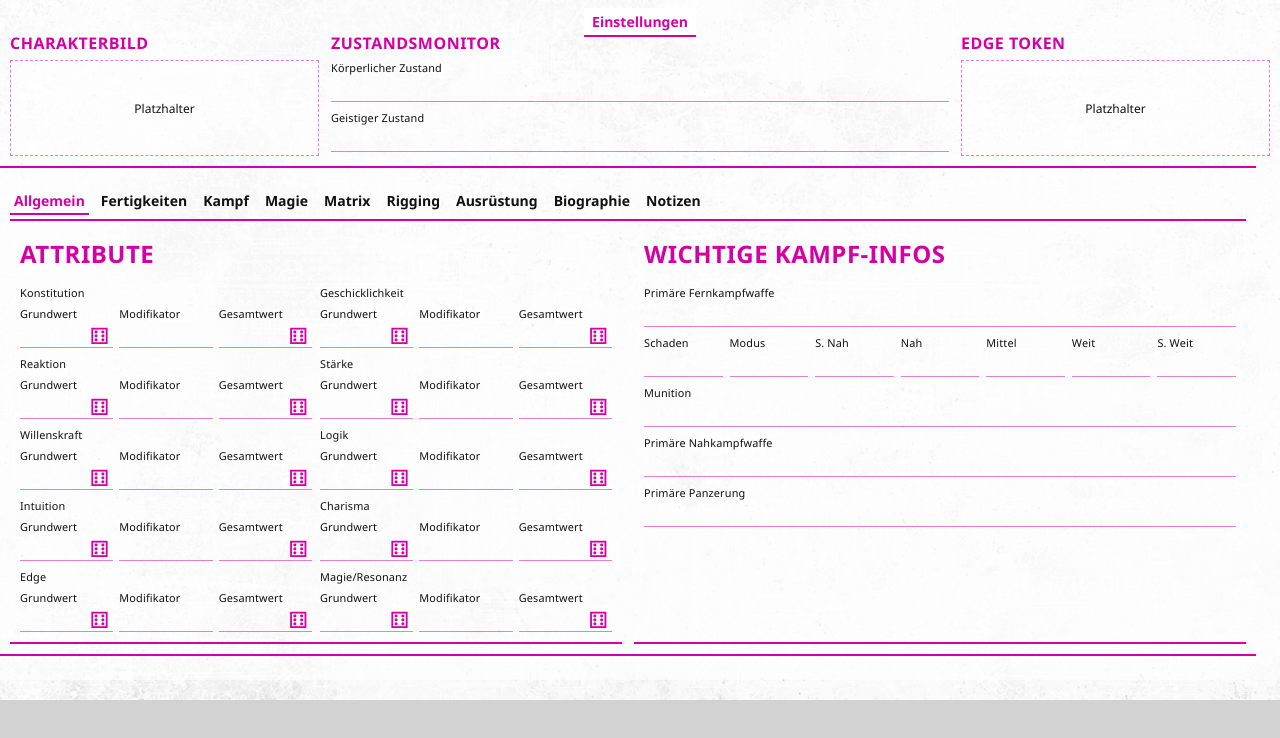
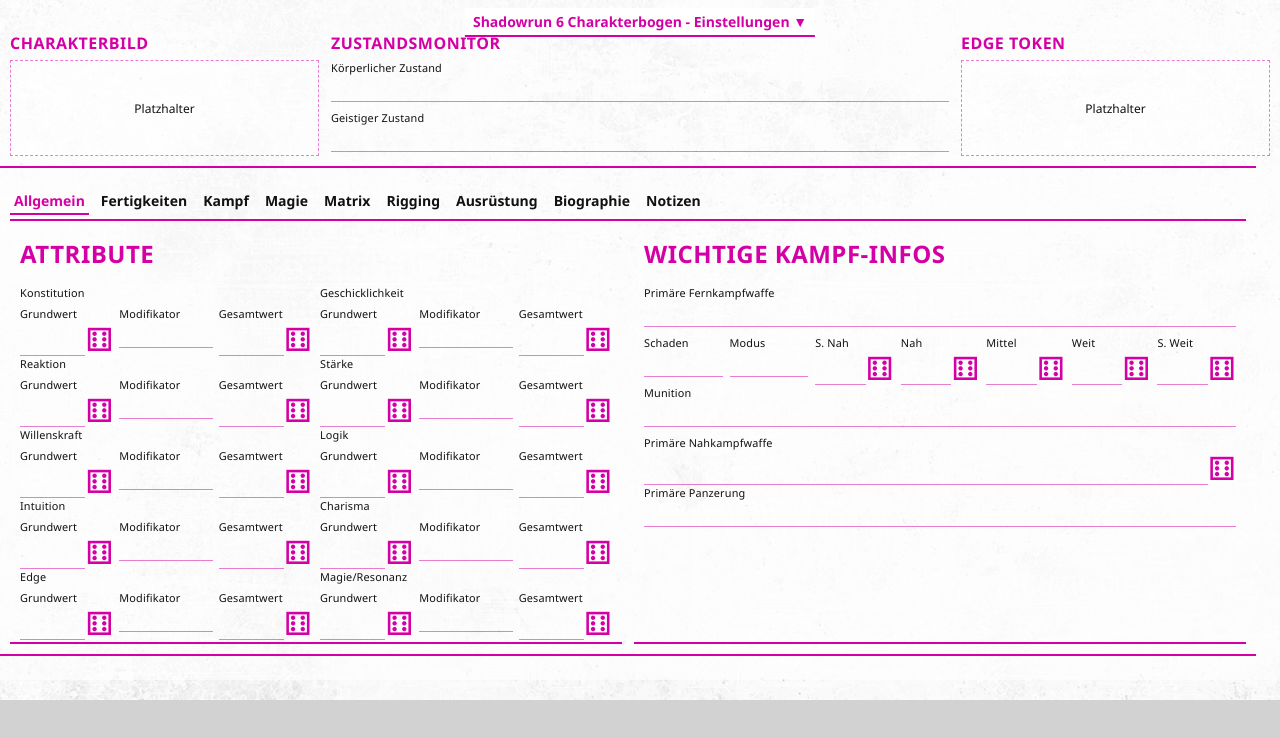
Before and after one commit to bmenschner/sr6-charactersheet-roll20, a plain HTML site: page output/charakterbogen.de.html in a window 1280 px wide. Drawn offline with Linux system fonts and the light colour scheme.

Commit message:
Refine dice controls and settings label

```diff
--- a/output/charakterbogen.de.css
+++ b/output/charakterbogen.de.css
@@ -183,26 +183,44 @@ body,
   letter-spacing: 0.01rem;
 }
 
-.sr6-attribut-wert:nth-child(1),
-.sr6-attribut-wert:nth-child(3) {
+.sr6-attribut-wert--mit-wuerfel {
   position: relative;
 }
 
-.sr6-attribut-wert:nth-child(1) > input,
-.sr6-attribut-wert:nth-child(3) > input {
-  padding-right: 1.5rem;
+.sr6-eingabe-mit-wuerfel {
+  display: grid;
+  grid-template-columns: minmax(0, 1fr) 1.75rem;
+  align-items: stretch;
+  width: 100%;
+  height: 1.5rem;
 }
 
-.sr6-attribut-wert:nth-child(1)::after,
-.sr6-attribut-wert:nth-child(3)::after {
-  content: "⚅";
-  position: absolute;
-  right: 0.25rem;
-  top: calc(100% - 1.5rem);
+.sr6-eingabe-mit-wuerfel > input {
+  width: 100%;
+  min-width: 0;
+  height: 100%;
+  padding-right: 0.25rem;
+}
+
+.sr6-eingabe-mit-wuerfel > .sr6-wuerfelicon {
+  width: 1.75rem;
+  height: 100%;
+  display: flex;
+  align-items: center;
+  justify-content: center;
+  border: none;
+  border-bottom: none;
+  background: transparent;
   color: var(--sr6-line);
-  font-size: 1.4rem;
-  line-height: 1.5rem;
-  pointer-events: none;
+  font-size: 2rem;
+  line-height: 1;
+  padding: 0;
+  cursor: pointer;
+}
+
+.sr6-eingabe-mit-wuerfel > .sr6-wuerfelicon:focus-visible {
+  outline: 0.0625rem solid var(--sr6-line);
+  outline-offset: -0.0625rem;
 }
 
 .sr6-daten-tabs {
@@ -340,9 +358,9 @@ body:has(.sr6-tabs-toggle-input:checked) #tab-content.tab-content,
 }
 
 .sr6-tabs-toggle::after {
-  content: "Einstellungen";
+  content: "Shadowrun 6 Charakterbogen - Einstellungen ▼";
 }
 
 .sr6-tabs-toggle-input:checked + .sr6-tabs-toggle::after {
-  content: "Einstellungen ausblenden";
+  content: "Shadowrun 6 Charakterbogen - Einstellungen ▼";
 }
--- a/output/charakterbogen.de.html
+++ b/output/charakterbogen.de.html
@@ -77,18 +77,18 @@
                     <div class="sr6-field sr6-attribut-feld">
                       <span>Konstitution</span>
                       <div class="sr6-attribut-werte">
-                        <div class="sr6-attribut-wert"><span>Grundwert</span><input type="text" name="attr_konstitution_grundwert" /></div>
+                        <div class="sr6-attribut-wert sr6-attribut-wert--mit-wuerfel"><span>Grundwert</span><div class="sr6-eingabe-mit-wuerfel"><input type="text" name="attr_konstitution_grundwert" /><button type="button" class="sr6-wuerfelicon" aria-label="Wuerfeln">⚅</button></div></div>
                         <div class="sr6-attribut-wert"><span>Modifikator</span><input type="text" name="attr_konstitution_modifikator" /></div>
-                        <div class="sr6-attribut-wert"><span>Gesamtwert</span><input type="text" name="attr_konstitution_gesamtwert" /></div>
+                        <div class="sr6-attribut-wert sr6-attribut-wert--mit-wuerfel"><span>Gesamtwert</span><div class="sr6-eingabe-mit-wuerfel"><input type="text" name="attr_konstitution_gesamtwert" /><button type="button" class="sr6-wuerfelicon" aria-label="Wuerfeln">⚅</button></div></div>
                       </div>
                     </div>
 
                     <div class="sr6-field sr6-attribut-feld">
                       <span>Geschicklichkeit</span>
                       <div class="sr6-attribut-werte">
-                        <div class="sr6-attribut-wert"><span>Grundwert</span><input type="text" name="attr_geschicklichkeit_grundwert" /></div>
+                        <div class="sr6-attribut-wert sr6-attribut-wert--mit-wuerfel"><span>Grundwert</span><div class="sr6-eingabe-mit-wuerfel"><input type="text" name="attr_geschicklichkeit_grundwert" /><button type="button" class="sr6-wuerfelicon" aria-label="Wuerfeln">⚅</button></div></div>
                         <div class="sr6-attribut-wert"><span>Modifikator</span><input type="text" name="attr_geschicklichkeit_modifikator" /></div>
-                        <div class="sr6-attribut-wert"><span>Gesamtwert</span><input type="text" name="attr_geschicklichkeit_gesamtwert" /></div>
+                        <div class="sr6-attribut-wert sr6-attribut-wert--mit-wuerfel"><span>Gesamtwert</span><div class="sr6-eingabe-mit-wuerfel"><input type="text" name="attr_geschicklichkeit_gesamtwert" /><button type="button" class="sr6-wuerfelicon" aria-label="Wuerfeln">⚅</button></div></div>
                       </div>
                     </div>
                   </div>
@@ -97,18 +97,18 @@
                     <div class="sr6-field sr6-attribut-feld">
                       <span>Reaktion</span>
                       <div class="sr6-attribut-werte">
-                        <div class="sr6-attribut-wert"><span>Grundwert</span><input type="text" name="attr_reaktion_grundwert" /></div>
+                        <div class="sr6-attribut-wert sr6-attribut-wert--mit-wuerfel"><span>Grundwert</span><div class="sr6-eingabe-mit-wuerfel"><input type="text" name="attr_reaktion_grundwert" /><button type="button" class="sr6-wuerfelicon" aria-label="Wuerfeln">⚅</button></div></div>
                         <div class="sr6-attribut-wert"><span>Modifikator</span><input type="text" name="attr_reaktion_modifikator" /></div>
-                        <div class="sr6-attribut-wert"><span>Gesamtwert</span><input type="text" name="attr_reaktion_gesamtwert" /></div>
+                        <div class="sr6-attribut-wert sr6-attribut-wert--mit-wuerfel"><span>Gesamtwert</span><div class="sr6-eingabe-mit-wuerfel"><input type="text" name="attr_reaktion_gesamtwert" /><button type="button" class="sr6-wuerfelicon" aria-label="Wuerfeln">⚅</button></div></div>
                       </div>
                     </div>
 
                     <div class="sr6-field sr6-attribut-feld">
                       <span>Stärke</span>
                       <div class="sr6-attribut-werte">
-                        <div class="sr6-attribut-wert"><span>Grundwert</span><input type="text" name="attr_staerke_grundwert" /></div>
+                        <div class="sr6-attribut-wert sr6-attribut-wert--mit-wuerfel"><span>Grundwert</span><div class="sr6-eingabe-mit-wuerfel"><input type="text" name="attr_staerke_grundwert" /><button type="button" class="sr6-wuerfelicon" aria-label="Wuerfeln">⚅</button></div></div>
                         <div class="sr6-attribut-wert"><span>Modifikator</span><input type="text" name="attr_staerke_modifikator" /></div>
-                        <div class="sr6-attribut-wert"><span>Gesamtwert</span><input type="text" name="attr_staerke_gesamtwert" /></div>
+                        <div class="sr6-attribut-wert sr6-attribut-wert--mit-wuerfel"><span>Gesamtwert</span><div class="sr6-eingabe-mit-wuerfel"><input type="text" name="attr_staerke_gesamtwert" /><button type="button" class="sr6-wuerfelicon" aria-label="Wuerfeln">⚅</button></div></div>
                       </div>
                     </div>
                   </div>
@@ -117,18 +117,18 @@
                     <div class="sr6-field sr6-attribut-feld">
                       <span>Willenskraft</span>
                       <div class="sr6-attribut-werte">
-                        <div class="sr6-attribut-wert"><span>Grundwert</span><input type="text" name="attr_willenskraft_grundwert" /></div>
+                        <div class="sr6-attribut-wert sr6-attribut-wert--mit-wuerfel"><span>Grundwert</span><div class="sr6-eingabe-mit-wuerfel"><input type="text" name="attr_willenskraft_grundwert" /><button type="button" class="sr6-wuerfelicon" aria-label="Wuerfeln">⚅</button></div></div>
                         <div class="sr6-attribut-wert"><span>Modifikator</span><input type="text" name="attr_willenskraft_modifikator" /></div>
-                        <div class="sr6-attribut-wert"><span>Gesamtwert</span><input type="text" name="attr_willenskraft_gesamtwert" /></div>
+                        <div class="sr6-attribut-wert sr6-attribut-wert--mit-wuerfel"><span>Gesamtwert</span><div class="sr6-eingabe-mit-wuerfel"><input type="text" name="attr_willenskraft_gesamtwert" /><button type="button" class="sr6-wuerfelicon" aria-label="Wuerfeln">⚅</button></div></div>
                       </div>
                     </div>
 
                     <div class="sr6-field sr6-attribut-feld">
                       <span>Logik</span>
                       <div class="sr6-attribut-werte">
-                        <div class="sr6-attribut-wert"><span>Grundwert</span><input type="text" name="attr_logik_grundwert" /></div>
+                        <div class="sr6-attribut-wert sr6-attribut-wert--mit-wuerfel"><span>Grundwert</span><div class="sr6-eingabe-mit-wuerfel"><input type="text" name="attr_logik_grundwert" /><button type="button" class="sr6-wuerfelicon" aria-label="Wuerfeln">⚅</button></div></div>
                         <div class="sr6-attribut-wert"><span>Modifikator</span><input type="text" name="attr_logik_modifikator" /></div>
-                        <div class="sr6-attribut-wert"><span>Gesamtwert</span><input type="text" name="attr_logik_gesamtwert" /></div>
+                        <div class="sr6-attribut-wert sr6-attribut-wert--mit-wuerfel"><span>Gesamtwert</span><div class="sr6-eingabe-mit-wuerfel"><input type="text" name="attr_logik_gesamtwert" /><button type="button" class="sr6-wuerfelicon" aria-label="Wuerfeln">⚅</button></div></div>
                       </div>
                     </div>
                   </div>
@@ -137,18 +137,18 @@
                     <div class="sr6-field sr6-attribut-feld">
                       <span>Intuition</span>
                       <div class="sr6-attribut-werte">
-                        <div class="sr6-attribut-wert"><span>Grundwert</span><input type="text" name="attr_intuition_grundwert" /></div>
+                        <div class="sr6-attribut-wert sr6-attribut-wert--mit-wuerfel"><span>Grundwert</span><div class="sr6-eingabe-mit-wuerfel"><input type="text" name="attr_intuition_grundwert" /><button type="button" class="sr6-wuerfelicon" aria-label="Wuerfeln">⚅</button></div></div>
                         <div class="sr6-attribut-wert"><span>Modifikator</span><input type="text" name="attr_intuition_modifikator" /></div>
-                        <div class="sr6-attribut-wert"><span>Gesamtwert</span><input type="text" name="attr_intuition_gesamtwert" /></div>
+                        <div class="sr6-attribut-wert sr6-attribut-wert--mit-wuerfel"><span>Gesamtwert</span><div class="sr6-eingabe-mit-wuerfel"><input type="text" name="attr_intuition_gesamtwert" /><button type="button" class="sr6-wuerfelicon" aria-label="Wuerfeln">⚅</button></div></div>
                       </div>
                     </div>
 
                     <div class="sr6-field sr6-attribut-feld">
                       <span>Charisma</span>
                       <div class="sr6-attribut-werte">
-                        <div class="sr6-attribut-wert"><span>Grundwert</span><input type="text" name="attr_charisma_grundwert" /></div>
+                        <div class="sr6-attribut-wert sr6-attribut-wert--mit-wuerfel"><span>Grundwert</span><div class="sr6-eingabe-mit-wuerfel"><input type="text" name="attr_charisma_grundwert" /><button type="button" class="sr6-wuerfelicon" aria-label="Wuerfeln">⚅</button></div></div>
                         <div class="sr6-attribut-wert"><span>Modifikator</span><input type="text" name="attr_charisma_modifikator" /></div>
-                        <div class="sr6-attribut-wert"><span>Gesamtwert</span><input type="text" name="attr_charisma_gesamtwert" /></div>
+                        <div class="sr6-attribut-wert sr6-attribut-wert--mit-wuerfel"><span>Gesamtwert</span><div class="sr6-eingabe-mit-wuerfel"><input type="text" name="attr_charisma_gesamtwert" /><button type="button" class="sr6-wuerfelicon" aria-label="Wuerfeln">⚅</button></div></div>
                       </div>
                     </div>
                   </div>
@@ -157,18 +157,18 @@
                     <div class="sr6-field sr6-attribut-feld">
                       <span>Edge</span>
                       <div class="sr6-attribut-werte">
-                        <div class="sr6-attribut-wert"><span>Grundwert</span><input type="text" name="attr_edge_grundwert" /></div>
+                        <div class="sr6-attribut-wert sr6-attribut-wert--mit-wuerfel"><span>Grundwert</span><div class="sr6-eingabe-mit-wuerfel"><input type="text" name="attr_edge_grundwert" /><button type="button" class="sr6-wuerfelicon" aria-label="Wuerfeln">⚅</button></div></div>
                         <div class="sr6-attribut-wert"><span>Modifikator</span><input type="text" name="attr_edge_modifikator" /></div>
-                        <div class="sr6-attribut-wert"><span>Gesamtwert</span><input type="text" name="attr_edge_gesamtwert" /></div>
+                        <div class="sr6-attribut-wert sr6-attribut-wert--mit-wuerfel"><span>Gesamtwert</span><div class="sr6-eingabe-mit-wuerfel"><input type="text" name="attr_edge_gesamtwert" /><button type="button" class="sr6-wuerfelicon" aria-label="Wuerfeln">⚅</button></div></div>
                       </div>
                     </div>
 
                     <div class="sr6-field sr6-attribut-feld">
                       <span>Magie/Resonanz</span>
                       <div class="sr6-attribut-werte">
-                        <div class="sr6-attribut-wert"><span>Grundwert</span><input type="text" name="attr_magie_resonanz_grundwert" /></div>
+                        <div class="sr6-attribut-wert sr6-attribut-wert--mit-wuerfel"><span>Grundwert</span><div class="sr6-eingabe-mit-wuerfel"><input type="text" name="attr_magie_resonanz_grundwert" /><button type="button" class="sr6-wuerfelicon" aria-label="Wuerfeln">⚅</button></div></div>
                         <div class="sr6-attribut-wert"><span>Modifikator</span><input type="text" name="attr_magie_resonanz_modifikator" /></div>
-                        <div class="sr6-attribut-wert"><span>Gesamtwert</span><input type="text" name="attr_magie_resonanz_gesamtwert" /></div>
+                        <div class="sr6-attribut-wert sr6-attribut-wert--mit-wuerfel"><span>Gesamtwert</span><div class="sr6-eingabe-mit-wuerfel"><input type="text" name="attr_magie_resonanz_gesamtwert" /><button type="button" class="sr6-wuerfelicon" aria-label="Wuerfeln">⚅</button></div></div>
                       </div>
                     </div>
                   </div>
@@ -199,27 +199,27 @@
 
                     <label class="sr6-field">
                       <span>S. Nah</span>
-                      <input type="text" name="attr_fernkampf_sehr_nah" />
+                      <div class="sr6-eingabe-mit-wuerfel"><input type="text" name="attr_fernkampf_sehr_nah" /><button type="button" class="sr6-wuerfelicon" aria-label="Wuerfeln">⚅</button></div>
                     </label>
 
                     <label class="sr6-field">
                       <span>Nah</span>
-                      <input type="text" name="attr_fernkampf_nah" />
+                      <div class="sr6-eingabe-mit-wuerfel"><input type="text" name="attr_fernkampf_nah" /><button type="button" class="sr6-wuerfelicon" aria-label="Wuerfeln">⚅</button></div>
                     </label>
 
                     <label class="sr6-field">
                       <span>Mittel</span>
-                      <input type="text" name="attr_fernkampf_mittel" />
+                      <div class="sr6-eingabe-mit-wuerfel"><input type="text" name="attr_fernkampf_mittel" /><button type="button" class="sr6-wuerfelicon" aria-label="Wuerfeln">⚅</button></div>
                     </label>
 
                     <label class="sr6-field">
                       <span>Weit</span>
-                      <input type="text" name="attr_fernkampf_weit" />
+                      <div class="sr6-eingabe-mit-wuerfel"><input type="text" name="attr_fernkampf_weit" /><button type="button" class="sr6-wuerfelicon" aria-label="Wuerfeln">⚅</button></div>
                     </label>
 
                     <label class="sr6-field">
                       <span>S. Weit</span>
-                      <input type="text" name="attr_fernkampf_sehr_weit" />
+                      <div class="sr6-eingabe-mit-wuerfel"><input type="text" name="attr_fernkampf_sehr_weit" /><button type="button" class="sr6-wuerfelicon" aria-label="Wuerfeln">⚅</button></div>
                     </label>
                   </div>
 
@@ -233,7 +233,7 @@
                   <div class="sr6-row sr6-row--1">
                     <label class="sr6-field">
                       <span>Primäre Nahkampfwaffe</span>
-                      <input type="text" name="attr_primaere_nahkampfwaffe" />
+                      <div class="sr6-eingabe-mit-wuerfel"><input type="text" name="attr_primaere_nahkampfwaffe" /><button type="button" class="sr6-wuerfelicon" aria-label="Wuerfeln">⚅</button></div>
                     </label>
                   </div>
 
```
